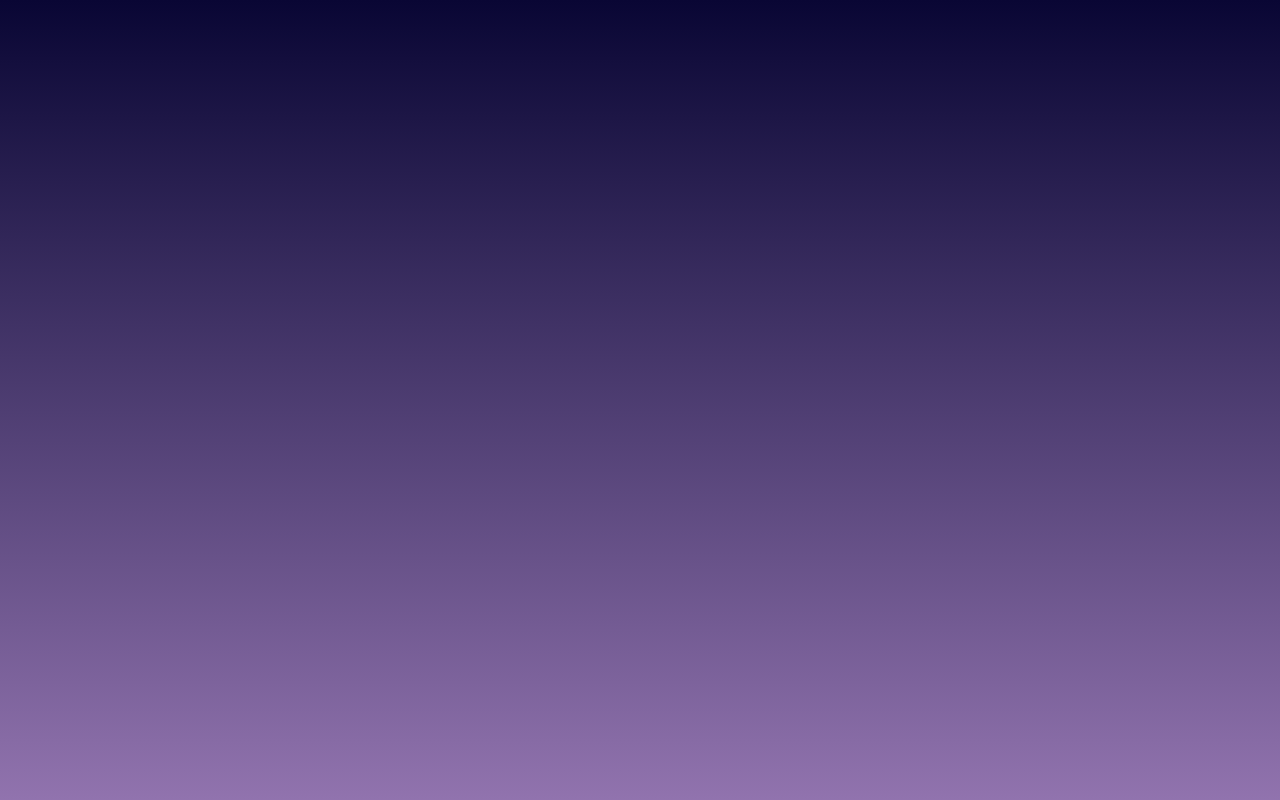
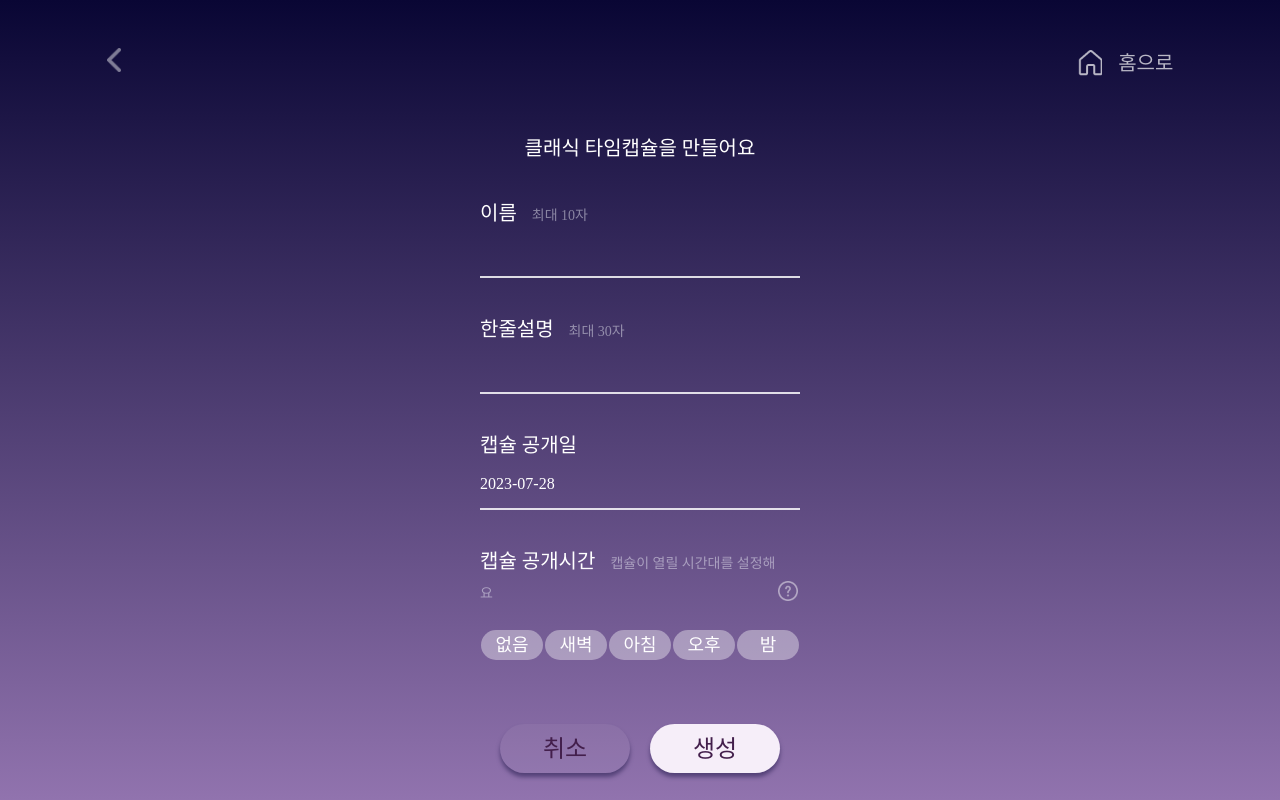
Before and after one commit to wjdgusaho/Damda, a React (Create React App) app in the folder frontend/client/: page /record in a window 1280 px wide. Before the commit this address had no page. Built offline with nearby package versions, Linux system fonts and the light colour scheme; a web font is replaced by a local one.

Commit message:
feat: 기록 타임캡슐 만들기 기본 토대

```diff
--- a/frontend/client/src/Main.tsx
+++ b/frontend/client/src/Main.tsx
@@ -27,6 +27,7 @@ import SelectType from "./components/SelectType"
 import ClassicCapsule from "./components/ClassicCapsule"
 import { ThemeProvider } from "styled-components"
 import { universeDarkTheme, universeLightTheme } from "./theme"
+import RecordCapsule from "./components/RecordCapsule"
 
 function Main() {
   return (
@@ -64,6 +65,7 @@ function Main() {
                 <Route path="/participate/" element={<Participate />}></Route>
                 <Route path="/selecttype/" element={<SelectType />}></Route>
                 <Route path="/classic/" element={<ClassicCapsule />}></Route>
+                <Route path="/record/" element={<RecordCapsule />}></Route>
               </Routes>
             </BrowserRouter>
           </Provider>
--- /dev/null
+++ b/frontend/client/src/components/RecordCapsule.tsx
@@ -0,0 +1,208 @@
+import React, { useState } from "react"
+import "../index.css"
+import tw from "tailwind-styled-components"
+import { styled } from "styled-components"
+import { useNavigate } from "react-router"
+import { SubHeader } from "./inc/SubHeader"
+import DatePicker from "react-datepicker"
+import "react-datepicker/dist/react-datepicker.css"
+import "./datePicker.css"
+import { ko } from "date-fns/esm/locale"
+
+const Box = styled.div`
+  display: flex;
+  flex-direction: column;
+  align-items: center;
+  color: white;
+  font-family: "Pretendard";
+  justify-content: center;
+`
+
+const Title = tw.div`
+    mt-14
+    text-xl
+    font-light
+`
+
+const Content = styled.div`
+  margin-top: 2.25rem;
+  font-size: 1.25rem;
+  font-weight: 300;
+  span {
+    font-size: 14px;
+    color: rgb(243, 245, 251, 0.47);
+    margin-left: 15px;
+  }
+`
+
+const InputBox = styled.input`
+  background-color: rgb(255, 255, 255, 0);
+  border-bottom: 2px solid rgb(255, 255, 255, 0.83);
+  height: 50px;
+  outline: none;
+  font-weight: 200;
+`
+
+const ContentWrap = tw.div`
+    flex
+    justify-start
+    w-full
+`
+
+const HelpIcon = styled.img`
+  width: 24px;
+  height: 24px;
+  margin: auto;
+  margin-bottom: 3px;
+`
+
+const Info = styled.img`
+  position: absolute;
+  width: 353px;
+  left: 50%;
+  margin-left: -175px;
+`
+
+const RadioBtn = styled.label`
+  display: inline-block;
+  width: 62px;
+  height: 30px;
+  border-radius: 30px;
+  background-color: rgb(255, 255, 255, 0.38);
+  text-align: center;
+  line-height: 30px;
+  font-size: 18px;
+  font-weight: 200;
+  cursor: pointer;
+  margin-left: 1px;
+  margin-right: 1px;
+  input[type="radio"]:checked + & {
+    background-color: rgb(0, 0, 0, 0.38);
+  }
+`
+
+const SubmitBtn = styled.button`
+  width: 130px;
+  height: 49px;
+  background-color: #f6eef9; // lilac 100
+  color: #431f4c; // lilac 950
+  border-radius: 30px;
+  font-size: 24px;
+  box-shadow: 0px 4px 4px #534177;
+`
+
+const CancelBtn = styled(SubmitBtn)`
+  background-color: rgb(255, 255, 255, 0.05);
+`
+
+const BtnWrap = tw.div`
+  w-80
+  mt-16
+  flex
+  justify-evenly
+`
+
+const RecordCapsule = function () {
+  let [isHelp, setIsHelp] = useState(false)
+  const [selectedDate, setSelectedDate] = useState<Date | null>(new Date())
+  const currentDate = new Date()
+  const dateString = currentDate.toISOString().slice(0, 10)
+  const navigate = useNavigate()
+  return (
+    <>
+      <SubHeader />
+      <Box className="w-80 m-auto">
+        <Title>클래식 타임캡슐을 만들어요</Title>
+        <ContentWrap>
+          <Content>
+            이름
+            <span>최대 10자</span>
+          </Content>
+        </ContentWrap>
+        <InputBox className="w-80" type="text" maxLength={10} />
+        <ContentWrap>
+          <Content>
+            한줄설명
+            <span>최대 30자</span>
+          </Content>
+        </ContentWrap>
+        <InputBox className="w-80" type="text" maxLength={30} />
+        <ContentWrap>
+          <Content>캡슐 공개일</Content>
+        </ContentWrap>
+        <DatePicker
+          className="datePicker w-80"
+          formatWeekDay={(nameOfDay) => nameOfDay.substring(0, 1)}
+          dateFormat="yyyy-MM-dd"
+          locale={ko}
+          minDate={new Date(dateString)}
+          selected={selectedDate}
+          onChange={(date) => setSelectedDate(date)}
+        />
+        <ContentWrap>
+          <Content>
+            캡슐 공개시간
+            <span>캡슐이 열릴 시간대를 설정해요</span>
+          </Content>
+          <HelpIcon
+            onClick={() => setIsHelp(!isHelp)}
+            src="assets/icons/questionMark.png"
+            alt="helpicon"
+          />
+        </ContentWrap>
+        <div>
+          {isHelp ? <Info src="../../helptimeinfo.png" alt="helpinfo" /> : null}
+        </div>
+        <div className="mt-6">
+          <input
+            style={{ display: "none" }}
+            type="radio"
+            id="none"
+            name="time"
+          />
+          <RadioBtn htmlFor="none">없음</RadioBtn>
+          <input
+            style={{ display: "none" }}
+            type="radio"
+            id="dawn"
+            name="time"
+          />
+          <RadioBtn htmlFor="dawn">새벽</RadioBtn>
+          <input
+            style={{ display: "none" }}
+            type="radio"
+            id="morning"
+            name="time"
+          />
+          <RadioBtn htmlFor="morning">아침</RadioBtn>
+          <input
+            style={{ display: "none" }}
+            type="radio"
+            id="afternoon"
+            name="time"
+          />
+          <RadioBtn htmlFor="afternoon">오후</RadioBtn>
+          <input
+            style={{ display: "none" }}
+            type="radio"
+            id="night"
+            name="time"
+          />
+          <RadioBtn htmlFor="night">밤</RadioBtn>
+        </div>
+        <BtnWrap>
+          <CancelBtn
+            onClick={() => {
+              navigate(-1)
+            }}
+          >
+            취소
+          </CancelBtn>
+          <SubmitBtn>생성</SubmitBtn>
+        </BtnWrap>
+      </Box>
+    </>
+  )
+}
+
+export default RecordCapsule
--- a/frontend/client/src/components/SelectType.tsx
+++ b/frontend/client/src/components/SelectType.tsx
@@ -88,7 +88,13 @@ const SelectType = function () {
           >
             클래식 타임캡슐
           </TypeBtn>
-          <TypeBtn>기록 타임캡슐</TypeBtn>
+          <TypeBtn
+            onClick={() => {
+              navigate("/record")
+            }}
+          >
+            기록 타임캡슐
+          </TypeBtn>
           <TypeBtn>목표 타임캡슐</TypeBtn>
         </Box>
       </Background>
```
